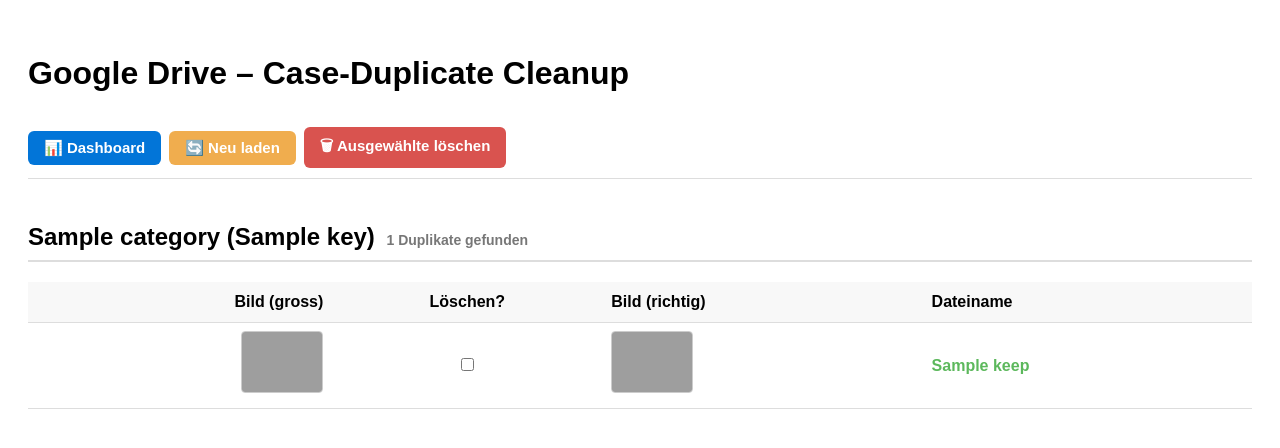
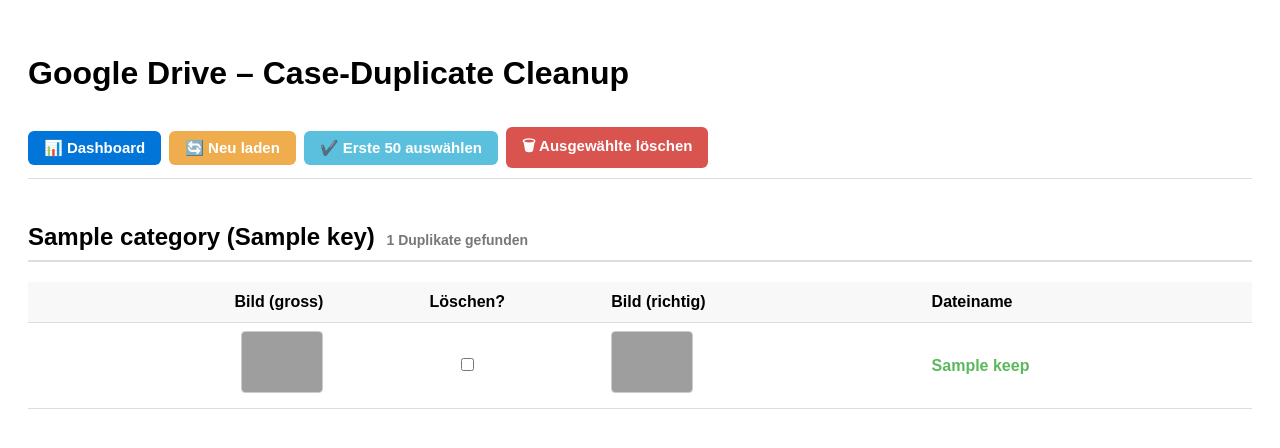
Before and after one commit to gertehrenberg/gallery, a FastAPI app: template app/templates/gdrive_cleanup.j2 in a window 1280 px wide. Shown: the top 448 px of the page. Run offline with FastAPI, Linux system fonts and the light colour scheme; the template is opened without the code that fills it: most values are stand-ins (such as "Sample title", 1, 10 or a date in 2020); parts of the project's set-up code (start-up, migrations or seed data) failed here and were passed over; grey boxes are pictures that could not be loaded.

Commit message:
Case-Duplicate Cleanup

```diff
--- a/app/templates/gdrive_cleanup.j2
+++ b/app/templates/gdrive_cleanup.j2
@@ -133,6 +133,16 @@
         .delete-btn:hover {
             background: #c9302c;
         }
+
+        .select-btn {
+            background: #5bc0de;
+            color: white;
+        }
+
+        .select-btn:hover {
+            background: #31b0d5;
+        }
+
     </style>
 </head>
 
@@ -156,6 +166,12 @@
             <button type="button" class="btn reload-btn"
                     onclick="window.location.href='/gallery/gdrive_cleanup_reload'">
                 🔄 Neu laden
+            </button>
+
+            <!-- Erste 50 auswählen -->
+            <button type="button" class="btn select-btn"
+                    onclick="selectFirst50()">
+                ✔️ Erste 50 auswählen
             </button>
 
             <!-- Delete Button -->
@@ -227,6 +243,18 @@
     function dashboard() {
         window.location.href = "/gallery/dashboard";
     }
+
+    function selectFirst50() {
+        const boxes = document.querySelectorAll("input[type='checkbox'][name='delete_ids']");
+        let count = 0;
+
+        boxes.forEach(box => {
+            if (count < 50) {
+                box.checked = true;
+                count++;
+            }
+        });
+    }
 </script>
 
 </body>
--- a/app/templates/gdrive_cleanup_done.j2
+++ b/app/templates/gdrive_cleanup_done.j2
@@ -52,6 +52,8 @@
 
 <h1>🗑️ Löschvorgang abgeschlossen</h1>
 
+<a class="back" href="/gallery/gdrive_cleanup">⬅ Zurück</a>
+
 <h3>Gelöschte Dateien</h3>
 <ul>
 {% if deleted %}
@@ -72,7 +74,5 @@
 </ul>
 {% endif %}
 
-<a class="back" href="/gallery/gdrive_cleanup">⬅ Zurück</a>
-
 </body>
 </html>
```
